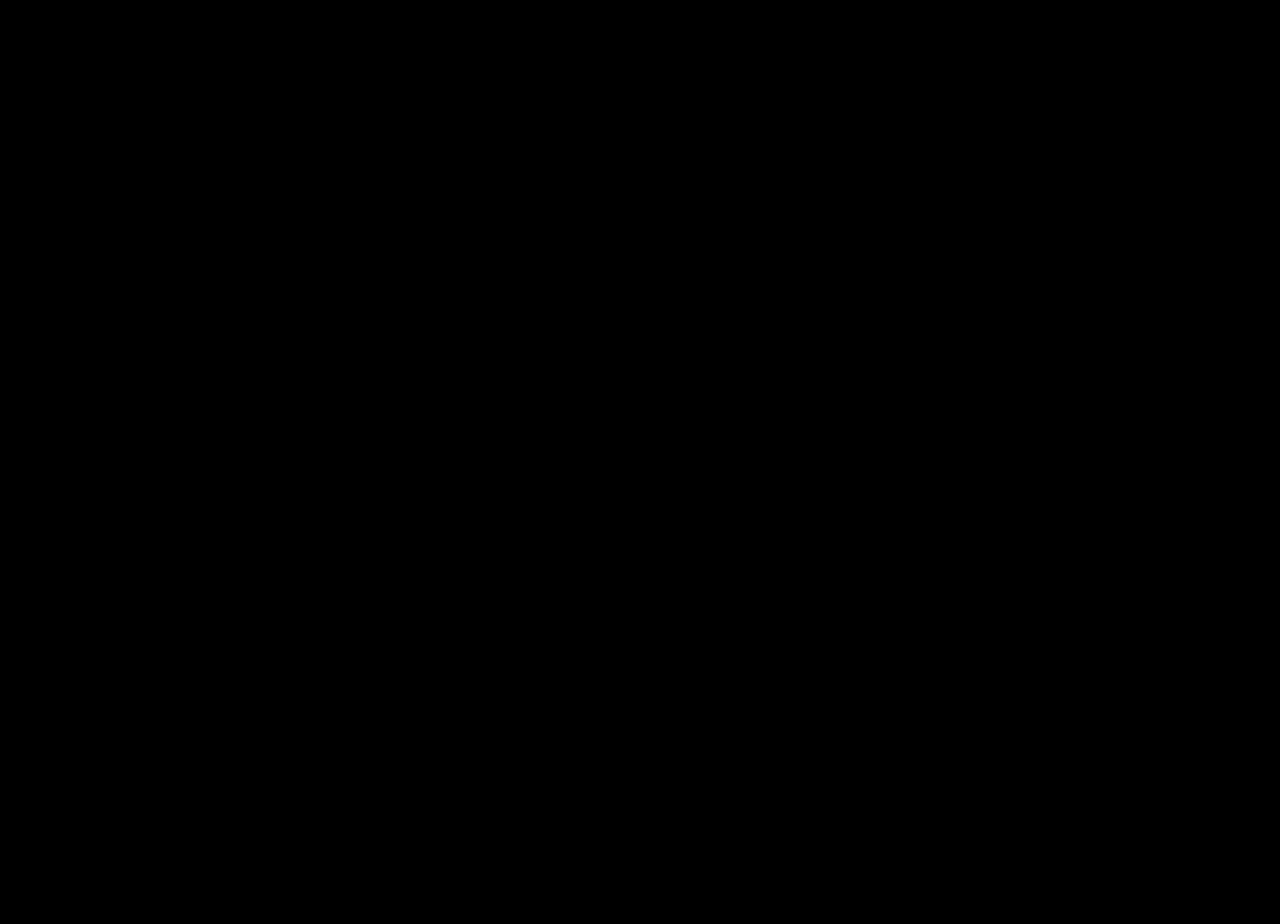
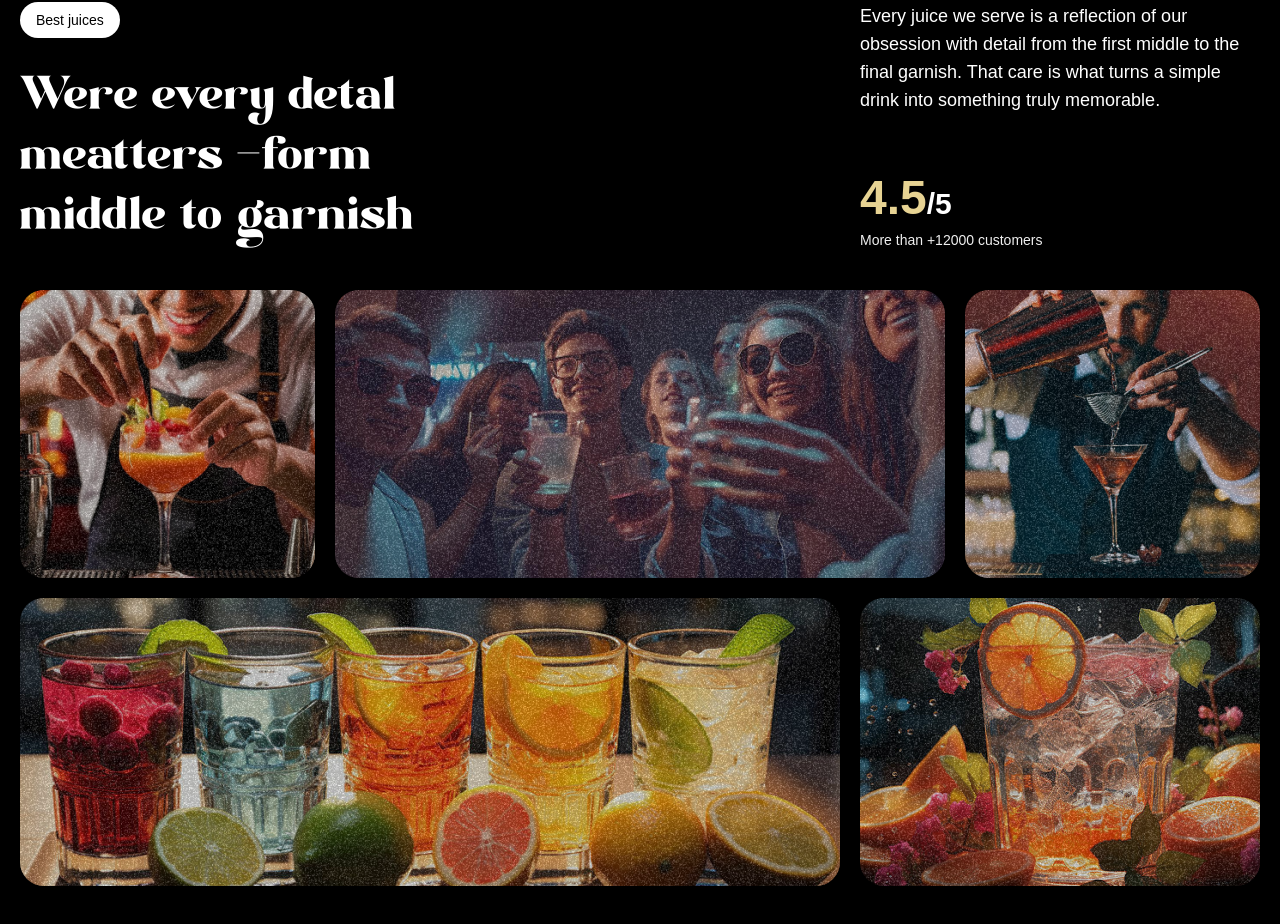
Before and after one commit to Habibullah-KH/mango, a React (Vite) app: page / in a window 1280 px wide. Shown: the part 1710-2634 px from the top of the page. Before the commit the page ends 1600 px from the top, so only its background shows below. Built offline with nearby package versions, Linux system fonts and the light colour scheme; a web font is replaced by a local one.

Commit message:
implement about section

```diff
--- a/src/App.jsx
+++ b/src/App.jsx
@@ -3,6 +3,7 @@
 import Navbar from './components/Navbar'
 import Hero from './components/Hero'
 import Juices from './components/Juices';
+import About from './components/About';
 gsap.registerPlugin(ScrollTrigger, SplitText);
 
 function App() {
@@ -13,6 +14,7 @@
       <Navbar/>
       <Hero/>
       <Juices/>
+      <About/>
      </main>
 
 
--- /dev/null
+++ b/src/components/About.jsx
@@ -0,0 +1,96 @@
+import { useGSAP } from "@gsap/react";
+import gsap from "gsap";
+import { SplitText } from "gsap/all";
+
+export default function About() {
+    useGSAP(()=>{
+        const titleSplit = SplitText.create('#about h2',{
+            type: 'words'
+        })
+
+        const scrollTimeline = gsap.timeline({
+            scrollTrigger:{
+                trigger: '#about',
+                start: 'top center'
+            }
+        })
+
+        scrollTimeline
+        .from(titleSplit.words, {
+            opacity:0,
+            duration: 1,
+            yPercent: 100,
+            ease: 'expo.out',
+            stagger: 0.02
+        })
+
+        .from('.top-grid div, .bottom-grid div', {
+            opacity: 0,
+            duration: 1,
+            ease: 'power1.inOut',
+            stagger: 0.04,
+        }, '-=0.5')
+    })
+  return (
+    <div id="about">
+      <div className="mb-16 md:px-0 px-5">
+        <div className="content">
+          <div className="md:col-span-8">
+            <p className="badge">Best juices</p>
+            <h2>
+              Were every detal meatters <span className="text-white">-</span>
+              form middle to garnish
+            </h2>
+          </div>
+
+          <div className="sub-content">
+            <p>
+              Every juice we serve is a reflection of our obsession with detail
+              from the first middle to the final garnish. That care is what
+              turns a simple drink into something truly memorable.
+            </p>
+
+            <div>
+              <p className="md:text-3xl text-xl font-bold">
+                <span>4.5</span>/5
+              </p>
+
+              <p className="text-sm text-white-100">
+                More than +12000 customers
+              </p>
+            </div>
+          </div>
+        </div>
+
+        <div className="top-grid mt-10">
+          <div className="md:col-span-3">
+            <div className="noisy" />
+            <img src="/images/abt1.png" alt="grid-img-1" />
+          </div>
+
+          <div className="md:col-span-6">
+            <div className="noisy" />
+            <img src="/images/abt2.png" alt="grid-img-2" />
+          </div>
+
+          <div className="md:col-span-3">
+            <div className="noisy" />
+            <img src="/images/abt5.png" alt="grid-img-5" />
+          </div>
+        </div>
+
+        <div className="bottom-grid">
+          <div className="md:col-span-8">
+            <div className="noisy" />
+            <img src="/images/abt3.png" alt="grid-img-3" />
+          </div>
+
+          <div className="md:col-span-4">
+            <div className="noisy" />
+            <img src="/images/abt4.png" alt="grid-img-4" />
+          </div>
+        </div>
+      </div>
+    </div>
+  );
+}
--- a/src/components/Hero.jsx
+++ b/src/components/Hero.jsx
@@ -7,8 +7,9 @@
 gsap.registerPlugin(ScrollTrigger, SplitText);
 export default function Hero() {
     const videoRef = useRef();
-    const videoTimelineRef = useRef(null);
     const isMobile = useMediaQuery({maxWidth: 767})
+
+
     useGSAP(()=>{
         const heroSplit = new SplitText('.title', {type: 'chars, words'});
         const paragraphSplit = new SplitText('.subtitle', {type: 'lines'});
```
